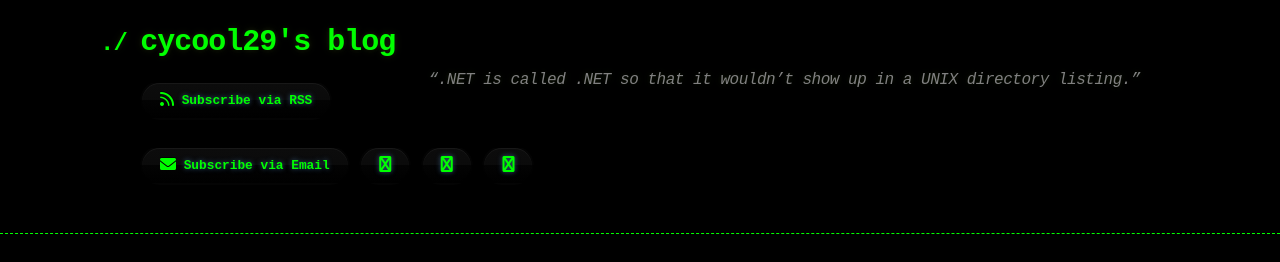
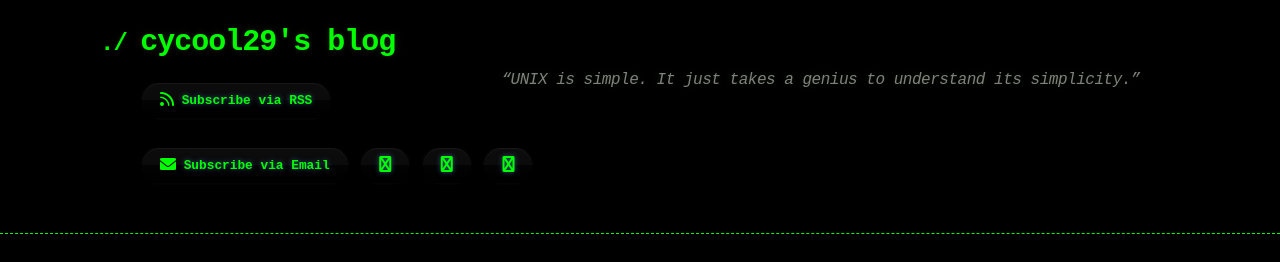
Before and after one commit to cycool29/cycool29.github.io, a Jekyll site: the page built from index.md, in a window 1280 px wide and 900 px high. Shown: the top 262 px of the window. Built offline with Jekyll 4.4.1, drawn with Linux system fonts in a browser that asks for light colours; a style sheet for code colours, icons or effects is not loaded.

Commit message:
Update quotes

```diff
--- a/_config.yml
+++ b/_config.yml
@@ -1,5 +1,5 @@
 title: cycool29's blog
-description: "“.NET is called .NET so that it wouldn’t show up in a UNIX directory listing.” "
+description: "“UNIX is simple. It just takes a genius to understand its simplicity.” "
 bio: A high school student. Intermediate in Python, Git, Bash. Learning JavaScript. He/Him. "
 author: cycool29
 url: https://cycool29.github.io
```
